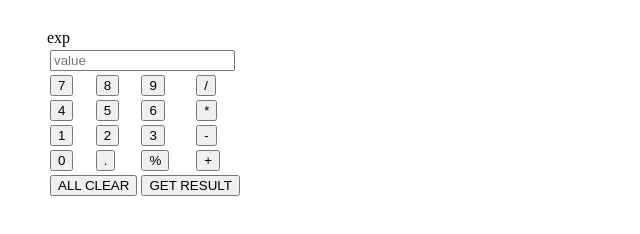
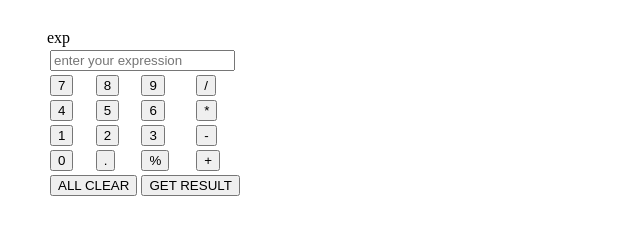
Before and after one commit to ranjithrajendran/assignment, a browser extension: page index.html in a window 1280 px wide. Shown: the full height of the page, 0-640 px from the left. Drawn offline with Linux system fonts and the light colour scheme.

Commit message:
Update index.html

```diff
--- a/index.html
+++ b/index.html
@@ -14,7 +14,7 @@
 
 						<tr>
 							<td colspan="4">
-								<input type="text" name="enter your expression" placeholder="value">
+								<input type="text" name="enter your expression" placeholder="enter your expression">
 							</td>
 						</tr>
 						<tr>
```
